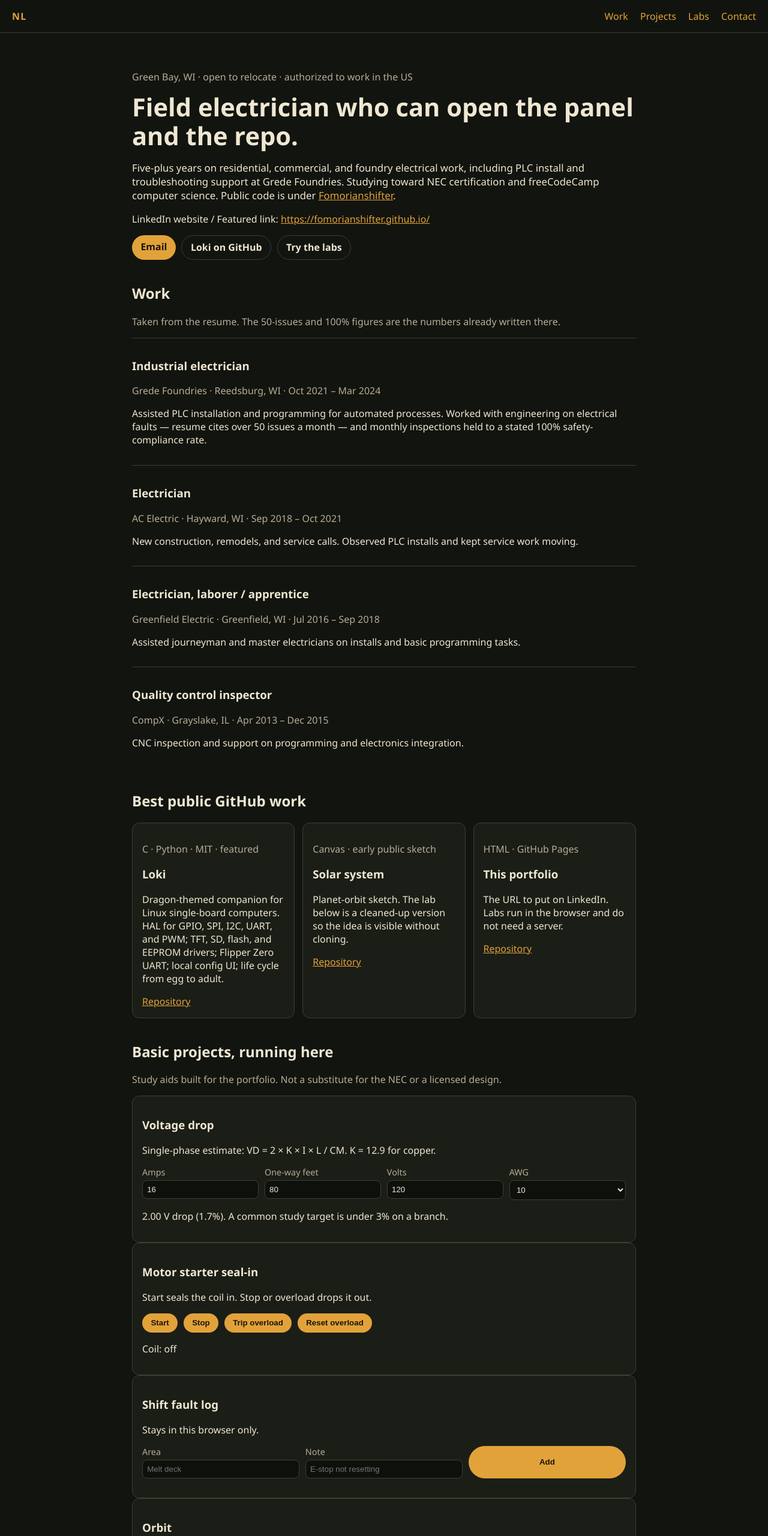
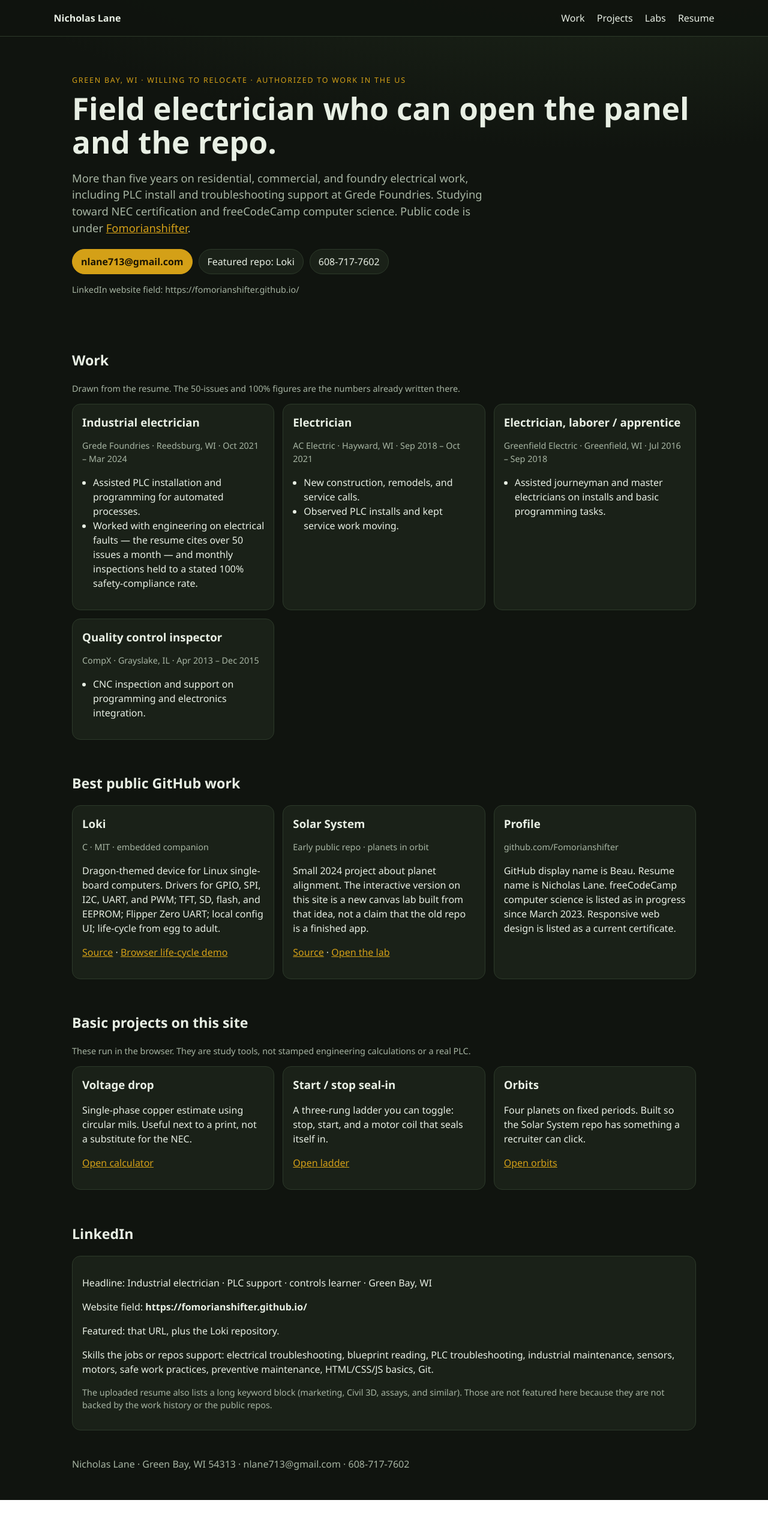
Before and after one commit to Fomorianshifter/Fomorianshifter.github.io, a plain HTML site: page index.html in a window 1280 px wide. Shown: the top 2560 px of the page at 60% size. After the commit the page ends 2500 px from the top, so only its background shows below. Drawn offline with Linux system fonts and the light colour scheme.

Commit message:
Refresh LinkedIn portfolio with Loki and three browser labs

```diff
--- a/index.html
+++ b/index.html
@@ -3,152 +3,119 @@
 <head>
   <meta charset="utf-8">
   <meta name="viewport" content="width=device-width, initial-scale=1">
-  <title>Nicholas Lane — electrician, controls, and web</title>
-  <meta name="description" content="Portfolio of Nicholas Lane, industrial electrician in Green Bay, WI. PLC support, electrical troubleshooting, and public projects including Loki.">
+  <title>Nicholas Lane — electrician and controls portfolio</title>
+  <meta name="description" content="Portfolio of Nicholas Lane, industrial electrician in Green Bay, WI. PLC support, electrical maintenance, and public projects including Loki.">
+  <link rel="stylesheet" href="styles.css">
   <link rel="icon" href="favicon.svg" type="image/svg+xml">
-  <link rel="stylesheet" href="styles.css">
 </head>
 <body>
-  <header class="top">
-    <a class="mark" href="#top">NL</a>
+  <header>
+    <strong>Nicholas Lane</strong>
     <nav>
       <a href="#work">Work</a>
       <a href="#projects">Projects</a>
       <a href="#labs">Labs</a>
-      <a href="#contact">Contact</a>
+      <a href="resume.html">Resume</a>
     </nav>
   </header>
-  <main id="top">
+  <main class="wrap">
     <section class="hero">
-      <p class="kicker">Green Bay, WI · open to relocate · authorized to work in the US</p>
+      <div class="kicker">Green Bay, WI · willing to relocate · authorized to work in the US</div>
       <h1>Field electrician who can open the panel and the repo.</h1>
-      <p class="lede">Five-plus years on residential, commercial, and foundry electrical work, including PLC install and troubleshooting support at Grede Foundries. Studying toward NEC certification and freeCodeCamp computer science. Public code is under <a href="https://github.com/Fomorianshifter">Fomorianshifter</a>.</p>
-      <p class="linkedin-url">LinkedIn website / Featured link: <a href="https://fomorianshifter.github.io/">https://fomorianshifter.github.io/</a></p>
-      <div class="actions">
-        <a class="btn" href="mailto:nlane713@gmail.com">Email</a>
-        <a class="btn ghost" href="https://github.com/Fomorianshifter/Loki">Loki on GitHub</a>
-        <a class="btn ghost" href="#labs">Try the labs</a>
+      <p class="lede">More than five years on residential, commercial, and foundry electrical work, including PLC install and troubleshooting support at Grede Foundries. Studying toward NEC certification and freeCodeCamp computer science. Public code is under <a href="https://github.com/Fomorianshifter">Fomorianshifter</a>.</p>
+      <div class="row">
+        <a class="btn primary" href="mailto:nlane713@gmail.com">nlane713@gmail.com</a>
+        <a class="btn" href="https://github.com/Fomorianshifter/Loki">Featured repo: Loki</a>
+        <a class="btn" href="tel:+16087177602">608-717-7602</a>
       </div>
+      <p class="note">LinkedIn website field: https://fomorianshifter.github.io/</p>
     </section>
     <section id="work">
       <h2>Work</h2>
-      <p class="note">Taken from the resume. The 50-issues and 100% figures are the numbers already written there.</p>
-      <article>
+      <p class="note">Drawn from the resume. The 50-issues and 100% figures are the numbers already written there.</p>
+      <div class="grid">
+        <article class="card">
           <h3>Industrial electrician</h3>
           <p class="meta">Grede Foundries · Reedsburg, WI · Oct 2021 – Mar 2024</p>
-        <p>Assisted PLC installation and programming for automated processes. Worked with engineering on electrical faults — resume cites over 50 issues a month — and monthly inspections held to a stated 100% safety-compliance rate.</p>
+          <ul class="clean">
+            <li>Assisted PLC installation and programming for automated processes.</li>
+            <li>Worked with engineering on electrical faults — the resume cites over 50 issues a month — and monthly inspections held to a stated 100% safety-compliance rate.</li>
+          </ul>
         </article>
-      <article>
+        <article class="card">
           <h3>Electrician</h3>
           <p class="meta">AC Electric · Hayward, WI · Sep 2018 – Oct 2021</p>
-        <p>New construction, remodels, and service calls. Observed PLC installs and kept service work moving.</p>
+          <ul class="clean">
+            <li>New construction, remodels, and service calls.</li>
+            <li>Observed PLC installs and kept service work moving.</li>
+          </ul>
         </article>
-      <article>
+        <article class="card">
           <h3>Electrician, laborer / apprentice</h3>
           <p class="meta">Greenfield Electric · Greenfield, WI · Jul 2016 – Sep 2018</p>
-        <p>Assisted journeyman and master electricians on installs and basic programming tasks.</p>
+          <ul class="clean"><li>Assisted journeyman and master electricians on installs and basic programming tasks.</li></ul>
         </article>
-      <article>
+        <article class="card">
           <h3>Quality control inspector</h3>
           <p class="meta">CompX · Grayslake, IL · Apr 2013 – Dec 2015</p>
-        <p>CNC inspection and support on programming and electronics integration.</p>
+          <ul class="clean"><li>CNC inspection and support on programming and electronics integration.</li></ul>
         </article>
+      </div>
     </section>
     <section id="projects">
       <h2>Best public GitHub work</h2>
-      <div class="cards">
+      <div class="grid">
         <article class="card">
-          <p class="tag">C · Python · MIT · featured</p>
           <h3>Loki</h3>
-          <p>Dragon-themed companion for Linux single-board computers. HAL for GPIO, SPI, I2C, UART, and PWM; TFT, SD, flash, and EEPROM drivers; Flipper Zero UART; local config UI; life cycle from egg to adult.</p>
-          <a href="https://github.com/Fomorianshifter/Loki">Repository</a>
+          <p class="meta">C · MIT · embedded companion</p>
+          <p>Dragon-themed device for Linux single-board computers. Drivers for GPIO, SPI, I2C, UART, and PWM; TFT, SD, flash, and EEPROM; Flipper Zero UART; local config UI; life-cycle from egg to adult.</p>
+          <p><a href="https://github.com/Fomorianshifter/Loki">Source</a> · <a href="projects/loki.html">Browser life-cycle demo</a></p>
         </article>
         <article class="card">
-          <p class="tag">Canvas · early public sketch</p>
-          <h3>Solar system</h3>
-          <p>Planet-orbit sketch. The lab below is a cleaned-up version so the idea is visible without cloning.</p>
-          <a href="https://github.com/Fomorianshifter/SolarSystem">Repository</a>
+          <h3>Solar System</h3>
+          <p class="meta">Early public repo · planets in orbit</p>
+          <p>Small 2024 project about planet alignment. The interactive version on this site is a new canvas lab built from that idea, not a claim that the old repo is a finished app.</p>
+          <p><a href="https://github.com/Fomorianshifter/Mynewproject-SolarSystem">Source</a> · <a href="projects/orbit.html">Open the lab</a></p>
         </article>
         <article class="card">
-          <p class="tag">HTML · GitHub Pages</p>
-          <h3>This portfolio</h3>
-          <p>The URL to put on LinkedIn. Labs run in the browser and do not need a server.</p>
-          <a href="https://github.com/Fomorianshifter/Fomorianshifter.github.io">Repository</a>
+          <h3>Profile</h3>
+          <p class="meta">github.com/Fomorianshifter</p>
+          <p>GitHub display name is Beau. Resume name is Nicholas Lane. freeCodeCamp computer science is listed as in progress since March 2023. Responsive web design is listed as a current certificate.</p>
         </article>
       </div>
     </section>
     <section id="labs">
-      <h2>Basic projects, running here</h2>
-      <p class="note">Study aids built for the portfolio. Not a substitute for the NEC or a licensed design.</p>
-      <article class="lab" id="voltage">
+      <h2>Basic projects on this site</h2>
+      <p class="note">These run in the browser. They are study tools, not stamped engineering calculations or a real PLC.</p>
+      <div class="grid">
+        <article class="card">
           <h3>Voltage drop</h3>
-        <p>Single-phase estimate: VD = 2 × K × I × L / CM. K = 12.9 for copper.</p>
-        <form class="grid" id="vd-form">
-          <label>Amps <input id="vd-i" type="number" min="0" step="0.1" value="16"></label>
-          <label>One-way feet <input id="vd-l" type="number" min="0" step="1" value="80"></label>
-          <label>Volts <input id="vd-v" type="number" min="1" step="1" value="120"></label>
-          <label>AWG
-            <select id="vd-awg">
-              <option value="10380">12</option>
-              <option value="16510" selected>10</option>
-              <option value="26240">8</option>
-              <option value="41740">6</option>
-              <option value="66360">4</option>
-            </select>
-          </label>
-        </form>
-        <p class="out" id="vd-out"></p>
+          <p>Single-phase copper estimate using circular mils. Useful next to a print, not a substitute for the NEC.</p>
+          <p><a href="projects/voltage.html">Open calculator</a></p>
         </article>
-      <article class="lab" id="starter">
-        <h3>Motor starter seal-in</h3>
-        <p>Start seals the coil in. Stop or overload drops it out.</p>
-        <div class="row">
-          <button type="button" id="btn-start">Start</button>
-          <button type="button" id="btn-stop">Stop</button>
-          <button type="button" id="btn-ol">Trip overload</button>
-          <button type="button" id="btn-reset">Reset overload</button>
+        <article class="card">
+          <h3>Start / stop seal-in</h3>
+          <p>A three-rung ladder you can toggle: stop, start, and a motor coil that seals itself in.</p>
+          <p><a href="projects/ladder.html">Open ladder</a></p>
+        </article>
+        <article class="card">
+          <h3>Orbits</h3>
+          <p>Four planets on fixed periods. Built so the Solar System repo has something a recruiter can click.</p>
+          <p><a href="projects/orbit.html">Open orbits</a></p>
+        </article>
       </div>
-        <p class="out" id="coil">Coil: off</p>
-      </article>
-      <article class="lab" id="faults">
-        <h3>Shift fault log</h3>
-        <p>Stays in this browser only.</p>
-        <form class="grid" id="fault-form">
-          <label>Area <input id="fault-area" required placeholder="Melt deck"></label>
-          <label>Note <input id="fault-note" required placeholder="E-stop not resetting"></label>
-          <button type="submit">Add</button>
-        </form>
-        <ul id="fault-list"></ul>
-      </article>
-      <article class="lab" id="orbit">
-        <h3>Orbit</h3>
-        <canvas id="sky" width="640" height="280"></canvas>
-      </article>
-      <article class="lab" id="loki">
-        <h3>Loki life cycle</h3>
-        <p class="out" id="loki-stage">Egg</p>
-        <div class="row">
-          <button type="button" id="loki-feed">Feed</button>
-          <button type="button" id="loki-tick">Pass a day</button>
+    </section>
+    <section id="skills">
+      <h2>LinkedIn</h2>
+      <div class="card">
+        <p>Headline: Industrial electrician · PLC support · controls learner · Green Bay, WI</p>
+        <p>Website field: <strong>https://fomorianshifter.github.io/</strong></p>
+        <p>Featured: that URL, plus the Loki repository.</p>
+        <p>Skills the jobs or repos support: electrical troubleshooting, blueprint reading, PLC troubleshooting, industrial maintenance, sensors, motors, safe work practices, preventive maintenance, HTML/CSS/JS basics, Git.</p>
+        <p class="note">The uploaded resume also lists a long keyword block (marketing, Civil 3D, assays, and similar). Those are not featured here because they are not backed by the work history or the public repos.</p>
       </div>
-      </article>
-    </section>
-    <section id="edu">
-      <h2>Education and credentials listed on the resume</h2>
-      <ul>
-        <li>freeCodeCamp computer science coursework, Mar 2023 – present. Responsive web design listed as present.</li>
-        <li>Associate’s, Liberal Arts and Sciences, Cardinal Stritch University, 2010–2012.</li>
-        <li>High school diploma, Round Lake Senior High School, 2006.</li>
-        <li>Also listed: HAZWOPER, Fundamentals of Engineering, Engineer in Training, NDT, AED, first aid, CPR, aerial lift, scissor lift, driver’s license.</li>
-      </ul>
-    </section>
-    <section id="contact">
-      <h2>Contact</h2>
-      <p>Nicholas Lane · Green Bay, WI 54313<br>
-      <a href="mailto:nlane713@gmail.com">nlane713@gmail.com</a> · 608-717-7602<br>
-      <a href="https://github.com/Fomorianshifter">github.com/Fomorianshifter</a></p>
     </section>
   </main>
-  <script src="app.js"></script>
+  <footer class="wrap">Nicholas Lane · Green Bay, WI 54313 · nlane713@gmail.com · 608-717-7602</footer>
 </body>
 </html>
--- a/styles.css
+++ b/styles.css
@@ -1,40 +1,53 @@
+
 :root {
-  color-scheme: dark;
-  --bg: #12140f;
-  --ink: #efe7d2;
-  --muted: #b7ad96;
-  --line: #3a4032;
-  --accent: #e2a23a;
-  --card: #1b1e16;
-  font-family: "Segoe UI", system-ui, sans-serif;
+  --bg: #10140f;
+  --panel: #1a2118;
+  --ink: #e8efe4;
+  --muted: #a7b5a3;
+  --line: #2d3a2a;
+  --accent: #d4a017;
+  --accent-2: #7dba6a;
 }
 * { box-sizing: border-box; }
-body { margin: 0; background: var(--bg); color: var(--ink); }
+html { scroll-behavior: smooth; }
+body {
+  margin: 0;
+  font-family: "Segoe UI", system-ui, sans-serif;
+  background: radial-gradient(1200px 500px at 80% -10%, #24301f, var(--bg));
+  color: var(--ink);
+  line-height: 1.5;
+}
 a { color: var(--accent); }
-.top {
-  display: flex; justify-content: space-between; align-items: center;
-  padding: 1rem 1.25rem; border-bottom: 1px solid var(--line); position: sticky; top: 0; background: #12140fe6;
+header {
+  display: flex; justify-content: space-between; align-items: center; gap: 16px;
+  padding: 18px 7vw; border-bottom: 1px solid var(--line);
+  position: sticky; top: 0; background: rgba(16, 20, 15, 0.92); z-index: 2;
 }
-.mark { font-weight: 700; text-decoration: none; letter-spacing: 0.08em; }
-nav a { margin-left: 1rem; text-decoration: none; }
-main { max-width: 880px; margin: 0 auto; padding: 1.5rem 1.25rem 4rem; }
-.kicker, .meta, .tag, .note { color: var(--muted); }
-h1 { font-size: clamp(1.8rem, 4vw, 2.6rem); line-height: 1.15; margin: 0.4rem 0; }
-.lede { font-size: 1.05rem; }
-.actions, .row { display: flex; flex-wrap: wrap; gap: 0.6rem; }
-.btn, button {
-  background: var(--accent); color: #1a1408; border: 0; border-radius: 999px;
-  padding: 0.55rem 0.9rem; text-decoration: none; font-weight: 600; cursor: pointer;
-}
-.btn.ghost { background: transparent; color: var(--ink); border: 1px solid var(--line); }
-section { margin-top: 2.4rem; }
-article { border-top: 1px solid var(--line); padding: 0.9rem 0; }
-.cards { display: grid; gap: 0.8rem; }
-@media (min-width: 700px) { .cards { grid-template-columns: 1fr 1fr 1fr; } }
-.card, .lab { background: var(--card); border: 1px solid var(--line); border-radius: 12px; padding: 1rem; }
-.grid { display: grid; gap: 0.6rem; grid-template-columns: repeat(auto-fit, minmax(140px, 1fr)); }
-label { display: flex; flex-direction: column; gap: 0.25rem; font-size: 0.9rem; color: var(--muted); }
-input, select { background: #0e100c; color: var(--ink); border: 1px solid var(--line); border-radius: 8px; padding: 0.45rem; }
-.out { font-variant-numeric: tabular-nums; }
-canvas { width: 100%; height: auto; background: #0b0d09; border-radius: 8px; }
-ul { padding-left: 1.1rem; }
+nav a { color: var(--ink); text-decoration: none; margin-left: 16px; }
+nav a:hover { color: var(--accent); }
+.wrap { width: min(1040px, 86vw); margin: 0 auto; }
+.hero { padding: 64px 0 28px; }
+.kicker { letter-spacing: 0.14em; text-transform: uppercase; color: var(--accent); font-size: 0.78rem; }
+h1 { font-size: clamp(2rem, 4vw, 3.4rem); line-height: 1.1; margin: 8px 0 12px; }
+.lede { font-size: 1.15rem; color: var(--muted); max-width: 68ch; }
+.row { display: flex; flex-wrap: wrap; gap: 10px; margin-top: 22px; }
+.btn { border: 1px solid var(--line); border-radius: 999px; padding: 8px 14px; text-decoration: none; color: var(--ink); background: var(--panel); }
+.btn.primary { background: var(--accent); color: #1b1403; border-color: var(--accent); font-weight: 650; }
+section { padding: 28px 0 8px; }
+h2 { font-size: 1.45rem; }
+.grid { display: grid; grid-template-columns: repeat(auto-fit, minmax(250px, 1fr)); gap: 14px; }
+.card { background: var(--panel); border: 1px solid var(--line); border-radius: 14px; padding: 16px; }
+.card h3 { margin: 0 0 6px; }
+.meta, .note { color: var(--muted); font-size: 0.9rem; }
+ul.clean { padding-left: 18px; }
+footer { padding: 36px 0 48px; color: var(--muted); }
+label { display: block; margin: 10px 0 4px; }
+input, select { width: 100%; padding: 8px 10px; border-radius: 8px; border: 1px solid var(--line); background: #0e130d; color: var(--ink); }
+button.tap { background: var(--accent); color: #1b1403; font-weight: 650; border: 0; border-radius: 8px; padding: 8px 12px; cursor: pointer; margin: 8px 8px 0 0; }
+.out { margin-top: 14px; padding: 12px; border-radius: 10px; background: #12180f; border: 1px solid var(--line); }
+.rail { display: flex; align-items: center; gap: 8px; margin: 10px 0; }
+.coil, .contact { width: 54px; height: 28px; border: 2px solid var(--accent-2); border-radius: 6px; display: grid; place-items: center; font-size: 0.75rem; }
+.coil.on, .contact.on { background: var(--accent-2); color: #10210c; }
+.wire { flex: 1; height: 3px; background: #3d4a38; }
+.wire.hot { background: var(--accent); }
+canvas { width: 100%; height: 280px; background: #0b100c; border-radius: 12px; display: block; }
```
Also changed, not shown: projects/ladder.html (+20 -30 lines), projects/loki.html (+32 -83 lines), projects/orbit.html (+20 -18 lines), projects/voltage.html (+29 -29 lines), resume.html (+11 -26 lines), LINKEDIN.txt, favicon.svg, 1 other file. Lines whose indentation alone changed are shown as unchanged.
